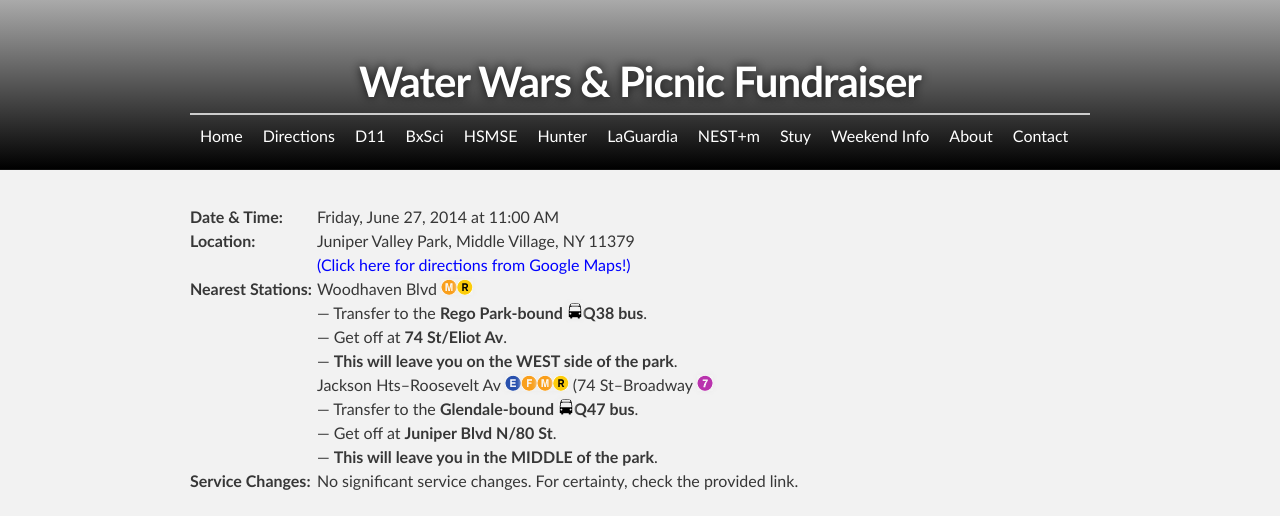
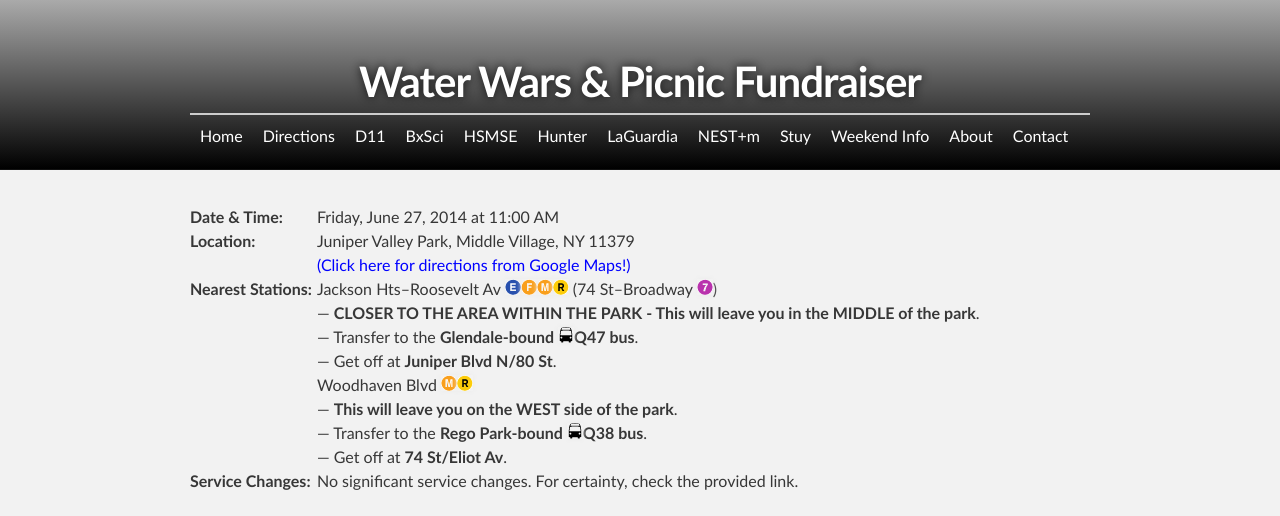
Before and after one commit to d11directions/d11directions.github.io, a Jekyll site: the page built from _posts/2014-06-27-Water_Wars_and_Picnic_Fundraiser.html, in a window 1280 px wide. Shown: the top 516 px of the page. Built offline with Jekyll 4.4.1, drawn with Linux system fonts in a browser that asks for light colours.

Commit message:
Update Water Wars specific location

```diff
--- a/_posts/2014-06-27-Water_Wars_and_Picnic_Fundraiser.html
+++ b/_posts/2014-06-27-Water_Wars_and_Picnic_Fundraiser.html
@@ -6,10 +6,10 @@ tags: [bxsci]
 time: Friday, June 27, 2014 at 11:00 AM
 location: Juniper Valley Park, Middle Village, NY 11379
 nearest-stations:
-    - Woodhaven Blvd <img src="/img/M.png" alt="(M)"><img src="/img/R.png" alt="(R)"><br>&mdash; Transfer to the <strong>Rego Park-bound <img src="/img/bus.png">Q38 bus</strong>.<br>&mdash; Get off at <strong>74 St/Eliot Av</strong>.<br>&mdash; <strong>This will leave you on the WEST side of the park</strong>.
-    - Jackson Hts&ndash;Roosevelt Av <img src="/img/E.png" alt="(E)"><img src="/img/F.png" alt="(F)"><img src="/img/M.png" alt="(M)"><img src="/img/R.png" alt="(R)"> (74 St&ndash;Broadway <img src="/img/7.png" alt="(7)"><br>&mdash; Transfer to the <strong>Glendale-bound <img src="/img/bus.png">Q47 bus</strong>.<br>&mdash; Get off at <strong>Juniper Blvd N/80 St</strong>.<br>&mdash; <strong>This will leave you in the MIDDLE of the park</strong>.
+   - Jackson Hts&ndash;Roosevelt Av <img src="/img/E.png" alt="(E)"><img src="/img/F.png" alt="(F)"><img src="/img/M.png" alt="(M)"><img src="/img/R.png" alt="(R)"> (74 St&ndash;Broadway <img src="/img/7.png" alt="(7)">)<br>&mdash; <strong>CLOSER TO THE AREA WITHIN THE PARK - This will leave you in the MIDDLE of the park</strong>.<br>&mdash; Transfer to the <strong>Glendale-bound <img src="/img/bus.png">Q47 bus</strong>.<br>&mdash; Get off at <strong>Juniper Blvd N/80 St</strong>.
+   - Woodhaven Blvd <img src="/img/M.png" alt="(M)"><img src="/img/R.png" alt="(R)"><br>&mdash; <strong>This will leave you on the WEST side of the park</strong>.<br>&mdash; Transfer to the <strong>Rego Park-bound <img src="/img/bus.png">Q38 bus</strong>.<br>&mdash; Get off at <strong>74 St/Eliot Av</strong>.
 changes-brief:
     - No significant service changes. For certainty, check the provided link.
 changes-ext: http://travel.mtanyct.info/serviceadvisory/routeStatusResult.aspx?tag=ALL&date=06/27/2014&time=&method=getstatus4
-gmap: https://maps.google.com/maps?f=d&amp;source=s_d&amp;saddr=&amp;daddr=Juniper+Valley+Park,+Middle+Village,+NY+11379&amp;hl=en&amp;geocode=FeVabQIdSZyY-ynBppGaZ17CiTFNFp0IS-QecA&amp;sll=40.721128,-73.884602&amp;sspn=0.007489,0.016512&amp;dirflg=r&amp;ttype=arr&amp;date=06%2F27%2F14&amp;time=10:50am&amp;noexp=0&amp;noal=0&amp;sort=def&amp;mra=ls&amp;ie=UTF8&amp;ll=40.721128,-73.884602&amp;spn=0.007489,0.016512
+gmap: https://maps.google.com/maps?f=d&amp;source=s_d&amp;saddr=&amp;daddr=%22Juniper+Valley+Park%22%4040.720787,-73.878211&amp;hl=en&amp;geocode=FZNZbQIdPbWY-w&amp;aq=&amp;sll=40.721112,-73.879988&amp;sspn=0.012701,0.01929&amp;dirflg=r&amp;ttype=arr&amp;date=06%2F27%2F14&amp;time=10:50am&amp;noexp=0&amp;noal=0&amp;sort=def&amp;mra=ls&amp;ie=UTF8&amp;ll=40.721112,-73.879988&amp;spn=0.012701,0.01929
 ---
```
